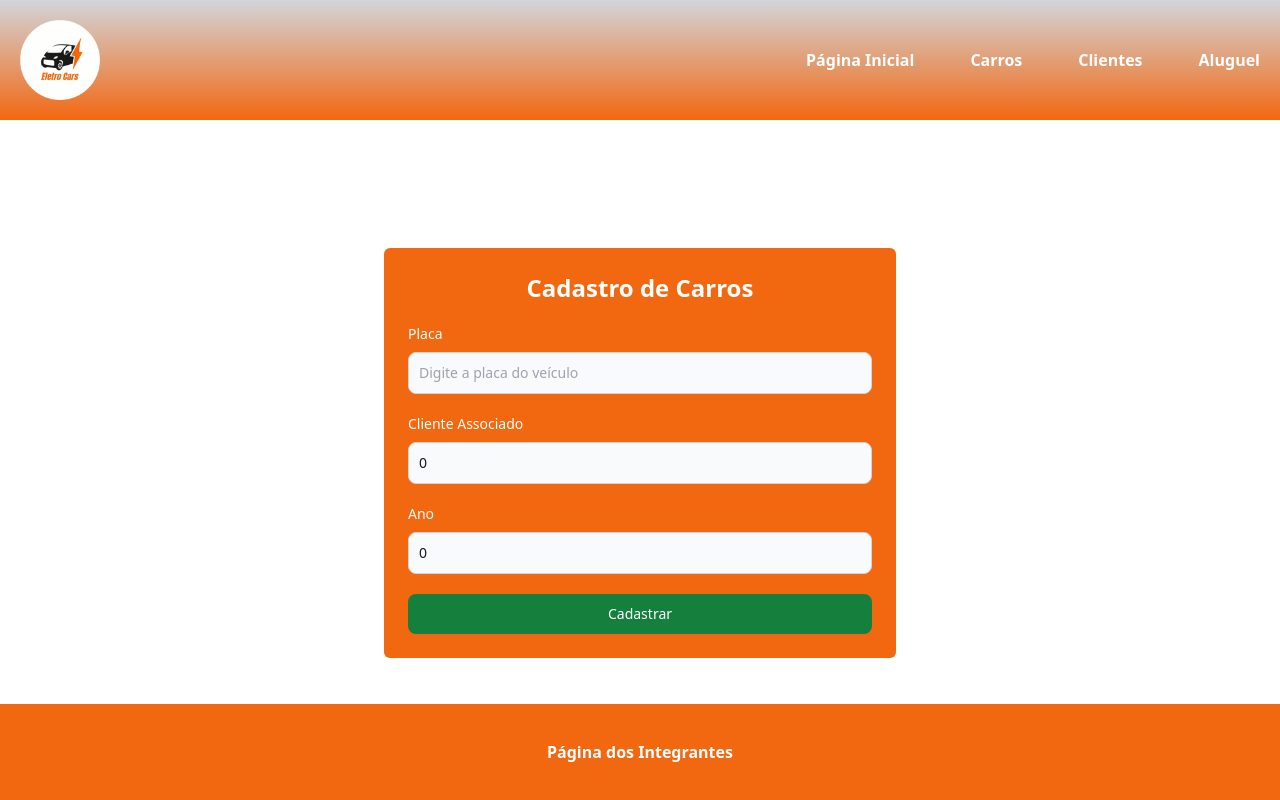
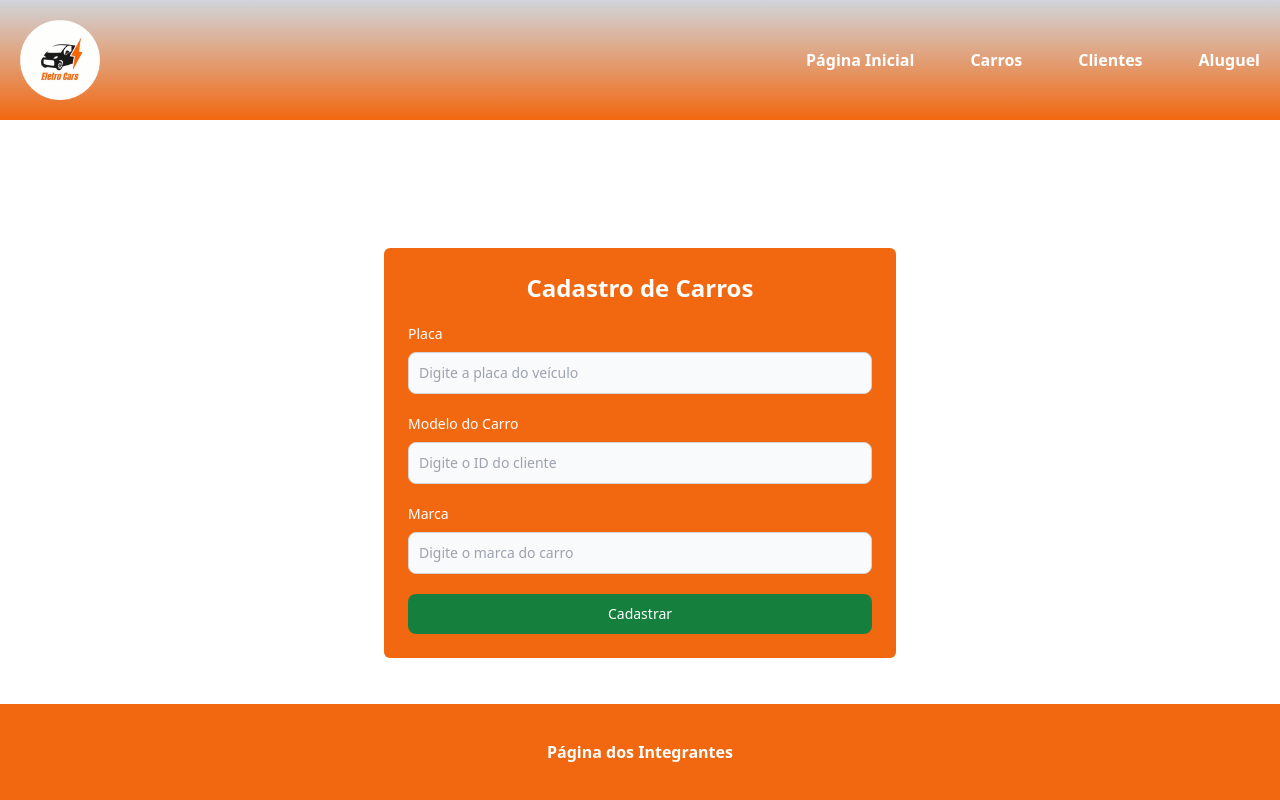
Before and after one commit to kauazipf/GLOBAL-SOLUTION-ELETROCARS, a Next.js app in the folder global-solution/: page /Carros/cad-carros in a window 1280 px wide. Built offline with nearby package versions, Linux system fonts and the light colour scheme.

Commit message:
Finalização na tabela de carros e clientes.

```diff
--- a/global-solution/src/app/Carros/cad-carros/page.tsx
+++ b/global-solution/src/app/Carros/cad-carros/page.tsx
@@ -8,11 +8,10 @@ export default function CadCarros() {
     const navigate = useRouter();
 
     const [carro, setCarro] = useState<CarroProps>({
-        ano: 0,
-        IDVeiculo: 0,
-        codCliente: 0,
+        codigo: 0,
         placa: "",
-        preco: 0,
+        modelo: "",
+        marca: "",
     });
 
     const handleChange = (e: React.ChangeEvent<HTMLInputElement>) => {
@@ -23,7 +22,7 @@ export default function CadCarros() {
     const handleSubmit = async (e: React.FormEvent<HTMLFormElement>) => {
         e.preventDefault();
         try {
-            const response = await fetch("http://localhost:8080/CarWhisperer", {
+            const response = await fetch("http://localhost:8080/EletroCars", {
                 method: "POST",
                 headers: {
                     "Content-Type": "application/json",
@@ -34,11 +33,10 @@ export default function CadCarros() {
             if (response.ok) {
                 alert("Carro cadastrado com sucesso!");
                 setCarro({
-                    ano: 0,
-                    codCliente: 0,
-                    IDVeiculo: 0,
+                    codigo: 0,
                     placa: "",
-                    preco: 0,
+                    modelo: "",
+                    marca: "",
                 });
                 navigate.push("/carros");
             }
@@ -66,31 +64,31 @@ export default function CadCarros() {
                         />
                     </div>
                     <div className="mb-5">
-                        <label htmlFor="codCliente" className="block mb-2 text-sm font-medium text-white">Cliente Associado</label>
+                        <label htmlFor="modelo" className="block mb-2 text-sm font-medium text-white">Modelo do Carro</label>
                         <input
-                            type="number"
-                            id="codCliente"
+                            type="text"
+                            id="modelo"
                             className="bg-gray-50 border border-gray-300 text-gray-900 text-sm rounded-lg focus:ring-laranjaLogo focus:border-laranjaLogo block w-full p-2.5"
                             required
                             name="codCliente"
-                            value={carro.codCliente}
+                            value={carro.modelo}
                             onChange={handleChange}
                             min={0}
                             placeholder="Digite o ID do cliente"
                         />
                     </div>
                     <div className="mb-5">
-                        <label htmlFor="ano" className="block mb-2 text-sm font-medium text-white">Ano</label>
+                        <label htmlFor="marca" className="block mb-2 text-sm font-medium text-white">Marca</label>
                         <input
-                            type="number"
-                            id="ano"
+                            type="text"
+                            id="marca"
                             className="bg-gray-50 border border-gray-300 text-gray-900 text-sm rounded-lg focus:ring-laranjaLogo focus:border-laranjaLogo block w-full p-2.5"
                             required
-                            name="ano"
-                            value={carro.ano}
+                            name="marca"
+                            value={carro.marca}
                             onChange={handleChange}
                             min={0}
-                            placeholder="Digite o ano do carro"
+                            placeholder="Digite o marca do carro"
                         />
                     </div>
 
--- a/global-solution/src/app/Carros/page.tsx
+++ b/global-solution/src/app/Carros/page.tsx
@@ -81,23 +81,21 @@ export default function Carros() {
             <table className="text-center m-12 ml-[42vw]">
                 <thead>
                     <tr>
-                        <th>ID Veículo</th>
-                        <th>ID do Cliente</th>
+                        <th>Codigo</th>
                         <th>Placa</th>
-                        <th>Ano</th>
-                        <th>Preço</th>
+                        <th>Modelo</th>
+                        <th>Marca</th>
                     </tr>
                 </thead>
                 <tbody>
                     {filteredCarros.map((p) => (
-                        <tr key={p.IDVeiculo}>
-                            <td>{p.IDVeiculo}</td>
-                            <td>{p.codCliente}</td>
+                        <tr key={p.codigo}>
+                            <td>{p.codigo}</td>
                             <td>{p.placa}</td>
-                            <td>{p.ano}</td>
-                            <td>{p.preco}</td>
+                            <td>{p.modelo}</td>
+                            <td>{p.marca}</td>
                             <td>
-                                <Link href={`/carros/${p.IDVeiculo}`}>
+                                <Link href={`/carros/${p.codigo}`}>
                                     <Editar className="inline text-3xl" />
                                 </Link>
                                 |
@@ -105,7 +103,7 @@ export default function Carros() {
                                     href="#"
                                     onClick={(e) => {
                                         e.preventDefault();
-                                        handleDelete(p.IDVeiculo);
+                                        handleDelete(p.codigo);
                                     }}
                                 >
                                     <Excluir className="inline text-3xl" />
--- a/global-solution/src/app/Cliente/cad-clientes/page.tsx
+++ b/global-solution/src/app/Cliente/cad-clientes/page.tsx
@@ -8,9 +8,9 @@ export default function CadClientes() {
     const navigate = useRouter();
 
     const [cliente, setCliente] = useState<ClienteProps>({
-        IDCliente: 0,
+        codigo: 0,
         nome: "",
-        endereco: "",
+        email: "",
         cpf: "",
     });
 
@@ -33,9 +33,9 @@ export default function CadClientes() {
             if (response.ok) {
                 alert("Cliente cadastrado com sucesso!");
                 setCliente({
-                    IDCliente: 0,
+                    codigo: 0,
                     nome: "",
-                    endereco: "",
+                    email: "",
                     cpf: "",
                 });
                 navigate.push("/clientes");
@@ -64,14 +64,14 @@ export default function CadClientes() {
                         />
                     </div>
                     <div className="mb-5">
-                        <label htmlFor="endereco" className="block mb-2 text-sm font-medium text-white">Endereço</label>
+                        <label htmlFor="email" className="block mb-2 text-sm font-medium text-white">Email</label>
                         <input
                             type="text"
-                            id="endereco"
+                            id="email"
                             className="bg-gray-50 border border-gray-300 text-gray-900 text-sm rounded-lg focus:ring-laranjaLogo focus:border-laranjaLogo block w-full p-2.5"
                             required
-                            name="endereco"
-                            value={cliente.endereco}
+                            name="email"
+                            value={cliente.email}
                             onChange={handleChange}
                             placeholder="Digite o endereço do cliente"
                         />
--- a/global-solution/src/app/Cliente/page.tsx
+++ b/global-solution/src/app/Cliente/page.tsx
@@ -84,27 +84,27 @@ const handleSearch = async () => {
             <table className="text-center m-12 ml-[43vw]">
                 <thead>
                     <tr>
-                        <th>ID do Cliente</th>
+                        <th>Codigo</th>
                         <th>Nome</th>
                         <th>CPF</th>
-                        <th>Endereço</th>
+                        <th>Email</th>
                     </tr>
                 </thead>
                 <tbody>
                     {filteredClientes.map((p) => (
-                        <tr key={p.IDCliente}>
-                            <td>{p.IDCliente}</td>
+                        <tr key={p.codigo}>
+                            <td>{p.codigo}</td>
                             <td>{p.nome}</td>
                             <td>{p.cpf}</td>
-                            <td>{p.endereco}</td>
+                            <td>{p.email}</td>
                             <td>
-                                <Link href={`clientes/${p.IDCliente}`}>
+                                <Link href={`clientes/${p.codigo}`}>
                                     <Editar className="inline text-3xl" />
                                 </Link>
                                 |
                                 <Link href="#" onClick={(e) => {
                                     e.preventDefault();
-                                    handleDelete(p.IDCliente);
+                                    handleDelete(p.codigo);
                                 }}>
                                     <Excluir className="inline text-3xl" />
                                 </Link>
```
